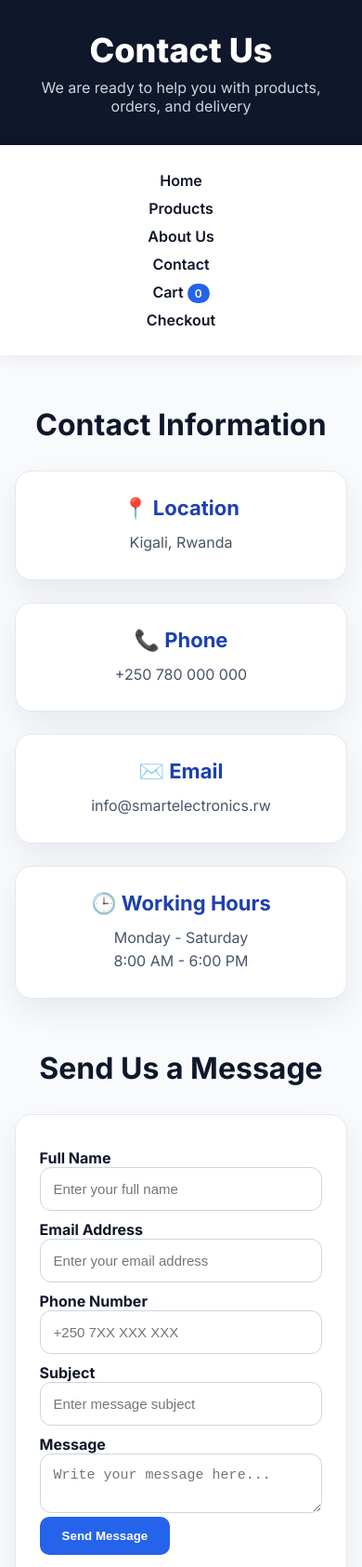
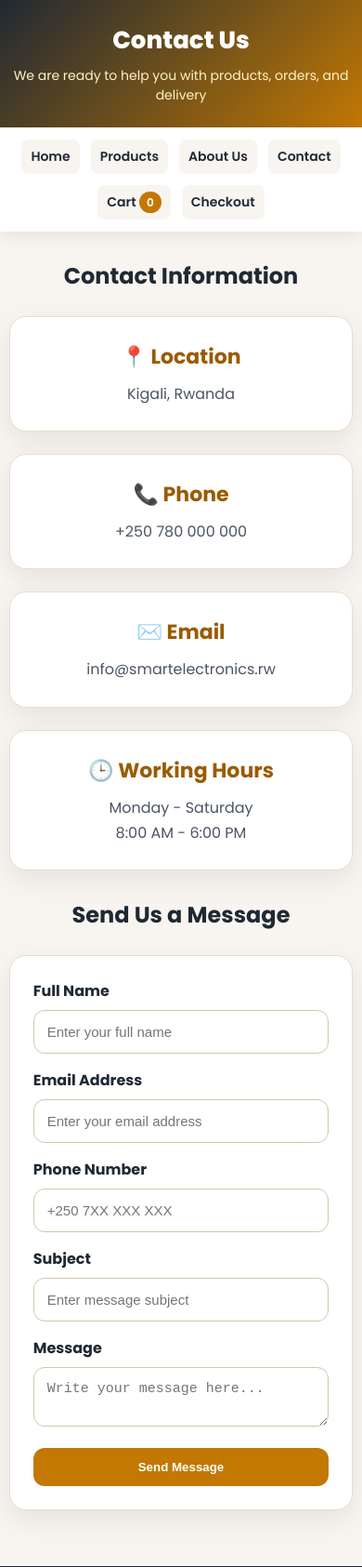
Before and after one commit to nassournoureneadamtodje-boop/smart-electronics-shop, a website: page contact.html in a window 390 px wide. Shown: the top 1685 px of the page at 93% size. Drawn offline with Linux system fonts and the light colour scheme.

Commit message:
Update website color theme

```diff
--- a/style.css
+++ b/style.css
@@ -1,4 +1,4 @@
-@import url("https://fonts.googleapis.com/css2?family=Inter:wght@400;500;600;700;800&display=swap");
+@import url("https://fonts.googleapis.com/css2?family=Poppins:wght@400;500;600;700;800&display=swap");
 
 * {
   margin: 0;
@@ -7,15 +7,15 @@
 }
 
 body {
-  font-family: "Inter", Arial, sans-serif;
-  background: #f8fafc;
-  color: #0f172a;
+  background: #f8f5f0;
+  color: #1f2933;
+  font-family: "Poppins", Arial, sans-serif;
 }
 
 header {
-  background: #0f172a;
+  background: linear-gradient(135deg, #1f2933, #c27803);
   color: white;
-  padding: 32px 20px;
+  padding: 34px 20px;
   text-align: center;
 }
 
@@ -26,32 +26,33 @@ header h1 {
 
 header p {
   margin-top: 8px;
-  color: #cbd5e1;
+  color: #fef3c7;
 }
 
 nav {
-  background: white;
-  padding: 18px;
+  background: #ffffff;
+  padding: 16px 10px;
   text-align: center;
-  box-shadow: 0 2px 20px rgba(15, 23, 42, 0.08);
+  box-shadow: 0 4px 18px rgba(0, 0, 0, 0.08);
   position: sticky;
   top: 0;
   z-index: 100;
 }
 
 nav a {
-  color: #0f172a;
+  color: #1f2933;
   text-decoration: none;
-  margin: 0 18px;
+  margin: 8px 12px;
   font-weight: 600;
+  display: inline-block;
 }
 
 nav a:hover {
-  color: #2563eb;
+  color: #c27803;
 }
 
 #cart-count {
-  background: #2563eb;
+  background: #c27803;
   color: white;
   padding: 3px 8px;
   border-radius: 20px;
@@ -59,9 +60,8 @@ nav a:hover {
 }
 
 .hero {
-  min-height: 430px;
   background:
-    linear-gradient(120deg, rgba(15, 23, 42, 0.88), rgba(37, 99, 235, 0.72)),
+    linear-gradient(120deg, rgba(31, 41, 51, 0.88), rgba(194, 120, 3, 0.75)),
     url("https://images.unsplash.com/photo-1516321318423-f06f85e504b3");
   background-size: cover;
   background-position: center;
@@ -71,112 +71,68 @@ nav a:hover {
 }
 
 .hero h1 {
-  font-size: 54px;
+  font-size: 50px;
   font-weight: 800;
-  margin-bottom: 18px;
+  margin-bottom: 15px;
 }
 
 .hero p {
   max-width: 720px;
-  margin: 0 auto 30px;
-  font-size: 20px;
-  color: #e2e8f0;
-  line-height: 1.6;
-}
-
-.btn {
-  background: #2563eb;
-  color: white;
-  padding: 13px 24px;
-  border: none;
-  border-radius: 10px;
-  text-decoration: none;
-  font-weight: 700;
-  cursor: pointer;
-  display: inline-block;
-  transition: 0.25s;
-}
-
-.btn:hover {
-  background: #1d4ed8;
-  transform: translateY(-2px);
+  margin: 0 auto 25px;
+  font-size: 19px;
+  color: #fff7ed;
 }
 
 .container {
   width: 92%;
   max-width: 1180px;
-  margin: 55px auto;
+  margin: 50px auto;
 }
 
 .container h2 {
-  font-size: 32px;
+  font-size: 30px;
   text-align: center;
-  color: #0f172a;
-  margin-bottom: 30px;
+  color: #1f2933;
+  margin-bottom: 26px;
 }
 
 .features,
 .products {
   display: grid;
-  grid-template-columns: repeat(auto-fit, minmax(260px, 1fr));
+  grid-template-columns: repeat(auto-fit, minmax(255px, 1fr));
   gap: 24px;
 }
 
 .feature-box,
-.card,
 .summary-box,
-form {
+form,
+.card {
   background: white;
-  border: 1px solid #e2e8f0;
   border-radius: 18px;
-  padding: 26px;
-  box-shadow: 0 14px 35px rgba(15, 23, 42, 0.07);
+  box-shadow: 0 10px 30px rgba(0, 0, 0, 0.08);
+  border: 1px solid #eadcc8;
 }
 
 .feature-box {
+  padding: 26px;
   text-align: center;
 }
 
 .feature-box h3 {
-  color: #1e40af;
+  color: #9a5b00;
   font-size: 22px;
-  margin-bottom: 12px;
+  margin-bottom: 10px;
 }
 
 .feature-box p,
-.card p {
-  color: #475569;
-  line-height: 1.6;
-}
-
-.filter-box {
-  display: grid;
-  grid-template-columns: 2fr 1fr;
-  gap: 18px;
-  margin-bottom: 30px;
-}
-
-input,
-textarea,
-select {
-  width: 100%;
-  padding: 14px;
-  border: 1px solid #cbd5e1;
-  border-radius: 12px;
-  font-size: 15px;
-  outline: none;
-}
-
-input:focus,
-textarea:focus,
-select:focus {
-  border-color: #2563eb;
-  box-shadow: 0 0 0 4px rgba(37, 99, 235, 0.12);
+.card p,
+.summary-box p {
+  color: #4b5563;
+  line-height: 1.7;
 }
 
 .card {
   overflow: hidden;
-  padding: 0;
   transition: 0.25s;
 }
 
@@ -191,14 +147,14 @@ select:focus {
 }
 
 .card h3 {
-  color: #0f172a;
+  padding: 18px 20px 4px;
+  color: #1f2933;
   font-size: 21px;
-  padding: 20px 20px 5px;
 }
 
 .card p {
   padding: 0 20px;
-  margin: 8px 0;
+  margin: 7px 0;
 }
 
 .card .btn {
@@ -207,14 +163,84 @@ select:focus {
 }
 
 .price {
-  color: #16a34a !important;
+  color: #15803d !important;
   font-size: 20px;
   font-weight: 800;
 }
 
 .stock {
-  color: #2563eb !important;
+  color: #c27803 !important;
   font-weight: 700;
+}
+
+.btn {
+  background: #c27803;
+  color: white;
+  padding: 13px 22px;
+  border: none;
+  border-radius: 12px;
+  text-decoration: none;
+  font-weight: 700;
+  cursor: pointer;
+  display: inline-block;
+  transition: 0.25s;
+}
+
+.btn:hover {
+  background: #9a5b00;
+  transform: translateY(-2px);
+}
+
+.btn.danger {
+  background: #dc2626;
+}
+
+.filter-box {
+  display: grid;
+  grid-template-columns: 2fr 1fr;
+  gap: 18px;
+  margin-bottom: 28px;
+}
+
+input,
+textarea,
+select {
+  width: 100%;
+  padding: 14px;
+  border: 1px solid #d6c6ad;
+  border-radius: 12px;
+  font-size: 15px;
+  outline: none;
+  margin: 8px 0 16px;
+  background: #fff;
+}
+
+input:focus,
+textarea:focus,
+select:focus {
+  border-color: #c27803;
+  box-shadow: 0 0 0 4px rgba(194, 120, 3, 0.15);
+}
+
+form {
+  padding: 25px;
+}
+
+form label {
+  font-weight: 700;
+  color: #1f2933;
+}
+
+.summary-box {
+  padding: 24px;
+}
+
+.order-card {
+  background: #fff7ed;
+  padding: 15px;
+  border-radius: 12px;
+  margin-bottom: 12px;
+  border-left: 5px solid #c27803;
 }
 
 table {
@@ -223,33 +249,26 @@ table {
   border-collapse: collapse;
   border-radius: 16px;
   overflow: hidden;
-  box-shadow: 0 14px 35px rgba(15, 23, 42, 0.07);
+  box-shadow: 0 10px 30px rgba(0, 0, 0, 0.08);
 }
 
 th {
-  background: #0f172a;
+  background: #1f2933;
   color: white;
 }
 
 th,
 td {
-  padding: 16px;
-  border-bottom: 1px solid #e2e8f0;
+  padding: 15px;
+  border-bottom: 1px solid #eadcc8;
   text-align: center;
 }
 
-form label {
-  font-weight: 700;
-  color: #0f172a;
-  margin-top: 10px;
-  display: block;
-}
-
 footer {
-  background: #0f172a;
-  color: #cbd5e1;
+  background: #1f2933;
+  color: #fef3c7;
   text-align: center;
-  padding: 32px 20px;
+  padding: 30px 15px;
   margin-top: 60px;
   line-height: 1.8;
 }
@@ -258,17 +277,73 @@ footer strong {
   color: white;
 }
 
-@media (max-width: 700px) {
+@media (max-width: 768px) {
+  header {
+    padding: 24px 12px;
+  }
+
+  header h1 {
+    font-size: 26px;
+  }
+
+  header p {
+    font-size: 14px;
+  }
+
+  nav {
+    display: flex;
+    flex-wrap: wrap;
+    justify-content: center;
+    gap: 6px;
+    padding: 10px;
+  }
+
   nav a {
-    display: block;
-    margin: 10px;
+    background: #f8f5f0;
+    padding: 8px 10px;
+    border-radius: 8px;
+    font-size: 14px;
+    margin: 3px;
+  }
+
+  .hero {
+    padding: 60px 15px;
   }
 
   .hero h1 {
-    font-size: 36px;
+    font-size: 32px;
+  }
+
+  .hero p {
+    font-size: 15px;
+  }
+
+  .container {
+    width: 95%;
+    margin: 30px auto;
+  }
+
+  .container h2 {
+    font-size: 24px;
+  }
+
+  .products,
+  .features {
+    grid-template-columns: 1fr;
   }
 
   .filter-box {
     grid-template-columns: 1fr;
   }
+
+  table {
+    display: block;
+    overflow-x: auto;
+    white-space: nowrap;
+  }
+
+  .btn {
+    width: 100%;
+    text-align: center;
+  }
 }
```
